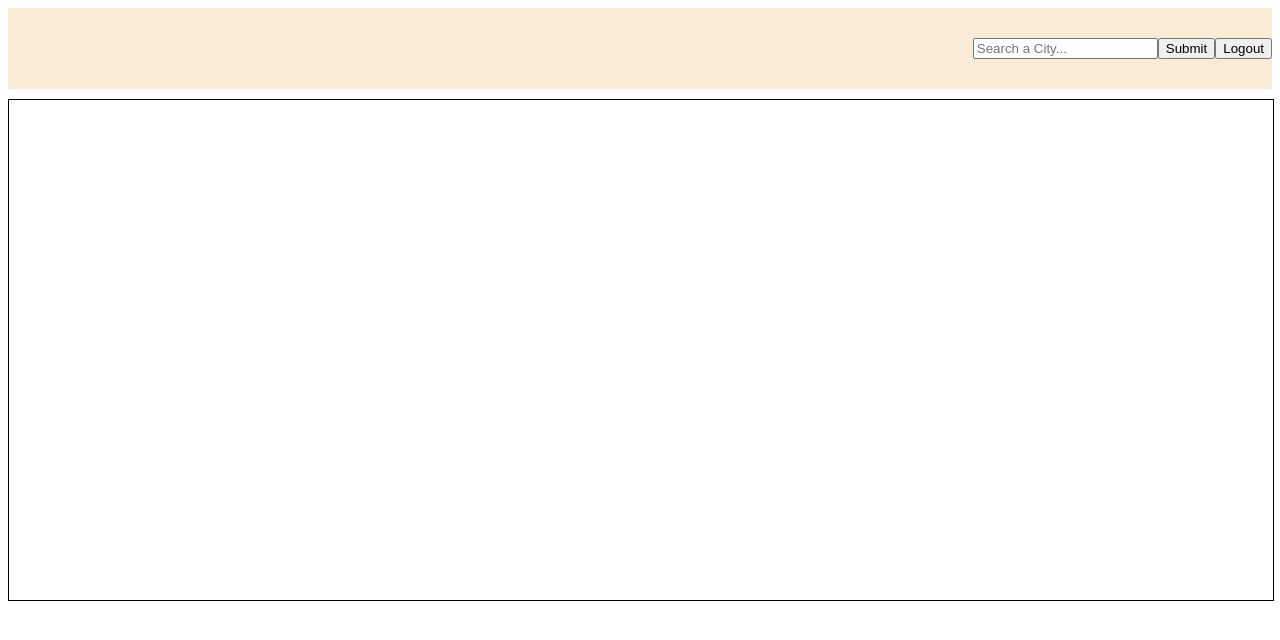
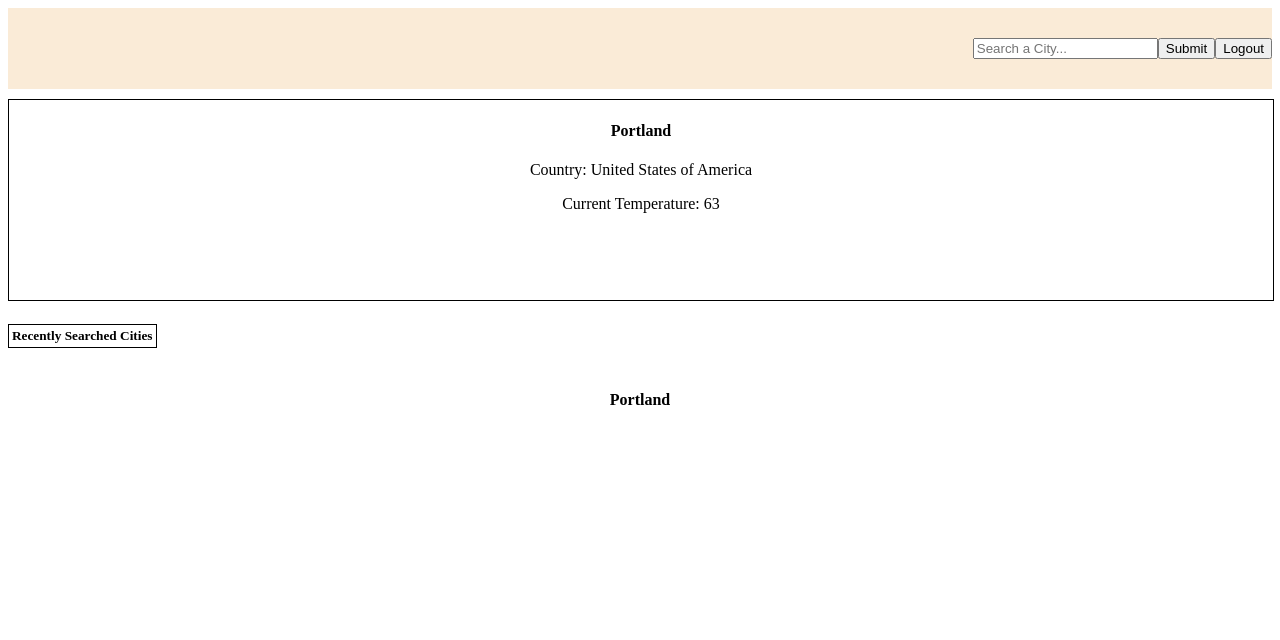
Before and after one commit to SebastianAndDavid/Weather-App, a React (Vite) app: page / in a window 1280 px wide. Shown: the top 640 px of the page. Built offline with nearby package versions, Linux system fonts and the light colour scheme.

Commit message:
ft. passing props to dailyforect component and setting up a default state object. also styling

```diff
--- a/src/Components/DailyForecast.jsx
+++ b/src/Components/DailyForecast.jsx
@@ -1,5 +1,20 @@
+/* eslint-disable react/prop-types */
 import "./Home.css";
 
-export default function DailyForecast() {
-  return <div className="daily-forecast"></div>;
+export default function DailyForecast({ cityWeather }) {
+  const cityName = cityWeather.location.name;
+  const cityCountry = cityWeather.location.country;
+  const tempF = cityWeather.current.temp_f;
+  const feelsLike = cityWeather.current.feelslike_f;
+
+  return (
+    <div className="daily-forecast">
+      <h4>{cityName}</h4>
+      <p>Country: {cityCountry}</p>
+      <p>Current Temperature: {tempF}</p>
+      {cityWeather.current.temp_f != feelsLike && (
+        <p>Feels like: {feelsLike}</p>
+      )}
+    </div>
+  );
 }
--- a/src/Components/Home.css
+++ b/src/Components/Home.css
@@ -15,11 +15,22 @@
   margin-right: 1000px;
 }
 
+.recently-searched-cities {
+  display: flex;
+}
+
+h5 {
+  border: 1px solid black;
+  padding: 3px;
+}
+
 /* DailyForecast.jsx */
 
 .daily-forecast {
   width: 100%;
-  height: 500px;
+  height: 200px;
   margin-top: 10px;
   border: 1px solid black;
 }
+
+/*  */
--- a/src/Components/Home.jsx
+++ b/src/Components/Home.jsx
@@ -2,10 +2,52 @@ import { useState } from "react";
 import { fetchWeather } from "../Services/utils";
 import DailyForecast from "./DailyForecast";
 import "./Home.css";
+import RecentCities from "./RecentCities";
 
 export default function Home() {
+  const portland = {
+    location: {
+      name: "Portland",
+      region: "Oregon",
+      country: "United States of America",
+      lat: 45.52,
+      lon: -122.68,
+      tz_id: "America/Los_Angeles",
+      localtime_epoch: 1684884316,
+      localtime: "2023-05-23 16:25",
+    },
+    current: {
+      last_updated_epoch: 1684883700,
+      last_updated: "2023-05-23 16:15",
+      temp_c: 17.2,
+      temp_f: 63.0,
+      is_day: 1,
+      condition: {
+        text: "Partly cloudy",
+        icon: "//cdn.weatherapi.com/weather/64x64/day/116.png",
+        code: 1003,
+      },
+      wind_mph: 2.2,
+      wind_kph: 3.6,
+      wind_degree: 10,
+      wind_dir: "N",
+      pressure_mb: 1019.0,
+      pressure_in: 30.09,
+      precip_mm: 0.0,
+      precip_in: 0.0,
+      humidity: 45,
+      cloud: 75,
+      feelslike_c: 17.2,
+      feelslike_f: 63.0,
+      vis_km: 16.0,
+      vis_miles: 9.0,
+      uv: 6.0,
+      gust_mph: 3.6,
+      gust_kph: 5.8,
+    },
+  };
   const [searchCity, setSearchCity] = useState("");
-  const [cityWeather, setCityWeather] = useState("");
+  const [cityWeather, setCityWeather] = useState(portland);
 
   console.log("cityWeather", cityWeather);
 
@@ -27,7 +69,11 @@ export default function Home() {
         <button onClick={handleFetchWeather}>Submit</button>
         <button>Logout</button>
       </header>
-      <DailyForecast />
+      <DailyForecast cityWeather={cityWeather} />
+      <div className="recently-searched-cities">
+        <h5>Recently Searched Cities</h5>
+      </div>
+      <RecentCities city={portland} />
     </div>
   );
 }
--- /dev/null
+++ b/src/Components/RecentCities.jsx
@@ -0,0 +1,10 @@
+/* eslint-disable react/prop-types */
+export default function RecentCities({ city }) {
+  const cityName = city.location.name;
+
+  return (
+    <div className="recent-cities">
+      <h4>{cityName}</h4>
+    </div>
+  );
+}
```
